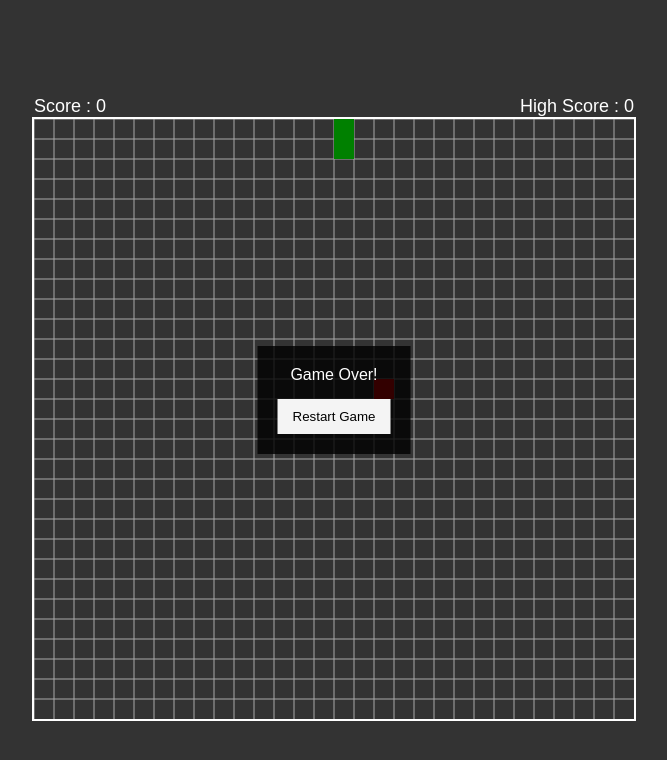
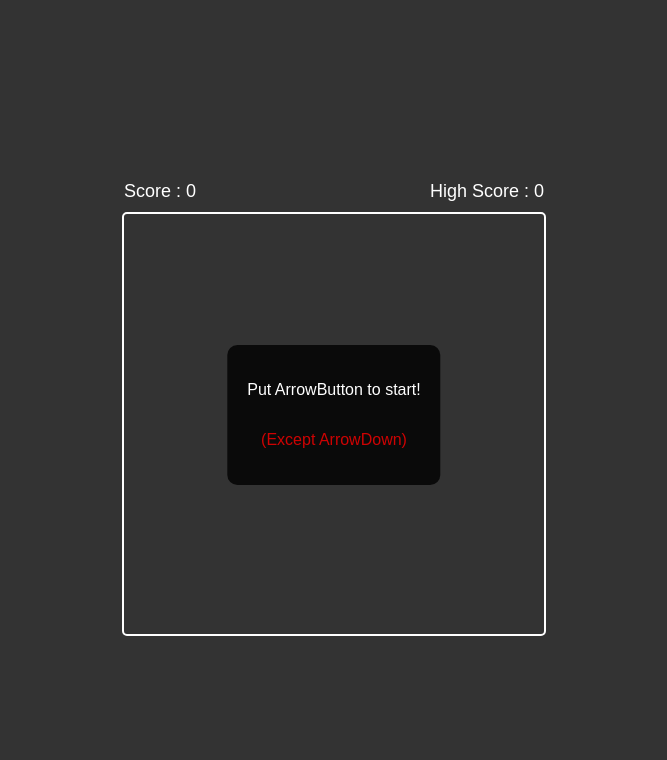
Before and after one commit to ChenBox-carton/the-webs, a plain HTML site: page snake/index.html in a window 1280 px wide. Shown: the whole page, without its empty margins (306-973 px from the left). Drawn offline with Linux system fonts and the light colour scheme.

Commit message:
add initialize screen and let initalize position to (0,0)

```diff
--- a/snake/index.html
+++ b/snake/index.html
@@ -14,10 +14,15 @@
         <div>High Score : <span id="high-score">0</span></div>
     </div>
 
-    <canvas id="gameCanvas" width="600" height="600"></canvas>
+    <canvas id="gameCanvas" width="420" height="420"></canvas>
     <div id="game-over">
         Game Over!
         <button id="restart-btn">Restart Game</button>
+    </div>
+
+    <div id="init">
+        <p>Put ArrowButton to start!</p>
+        <p class="hint"> (Except ArrowDown)</p>
     </div>
 
     <script src="script.js"></script>
--- a/snake/script.js
+++ b/snake/script.js
@@ -2,6 +2,7 @@ const canvas = document.getElementById('gameCanvas');
 const context = canvas.getContext('2d');
 const gameOverScreen = document.getElementById('game-over');
 const restartBtn = document.getElementById('restart-btn');
+const initScreen = document.getElementById('init');
 
 const GRID_SIZE = 20;
 const SNAKE_SIZE = GRID_SIZE;
@@ -38,7 +39,7 @@ function initializeGame() {
 
     // Set initial snake direction
     dx = 0;
-    dy = -GRID_SIZE;
+    dy = 0;
     blinkCounter = 0;
     score = 0;
     currentScoreElem.textContent = score;
@@ -49,6 +50,16 @@ initializeGame();
 
 // Handle keyboard inputs for snake movement
 document.addEventListener('keydown', function (event) {
+
+    // Avoid initialize put ArrowDown(will gameover)
+    if (snake.length > 1 && dx === 0 && dy === 0) {
+        if (event.key === 'ArrowDown') {
+            return;
+        }
+    }
+
+    initScreen.style.display = 'none';
+
     switch (event.key) {
         case 'ArrowUp':
             if (dy === 0) {
@@ -76,6 +87,7 @@ document.addEventListener('keydown', function (event) {
             break;
     }
 });
+
 
 // Generate a food position that doesn't collide with the snake
 function generateFoodPosition() {
@@ -117,6 +129,10 @@ function checkCollision() {
 // Main game update function
 function update() {
     if (gamePaused) return;
+
+    if (dx === 0 && dy === 0) {
+        return;
+    }
 
     // Calculate new snake head position
     const head = {
@@ -202,6 +218,7 @@ function gameWin() {
 
 // Restart game when restart button clicked
 restartBtn.addEventListener('click', function () {
+    initScreen.style.display = 'flex';
     gameOverScreen.style.display = 'none';
     gamePaused = false;
     initializeGame();
--- a/snake/style.css
+++ b/snake/style.css
@@ -12,13 +12,36 @@ body {
 
 canvas {
     border: 2px solid #fff;
+    border-radius: 5px;
 }
 
 .score {
     display: flex;
     justify-content: space-between;
-    width: 600px;
+    width: 420px;
     font-size: 18px;
+    margin-bottom: 10px;
+}
+
+#init {
+    position: absolute;
+    top: 50%;
+    left: 50%;
+    transform: translate(-50%, -50%);
+    background-color: rgba(0, 0, 0, 0.8);
+    padding: 20px;
+    margin-top: 15px;
+    color: #fff;
+    display: flex;
+    flex-direction: column;
+    justify-content: center;
+    align-items: center;
+    text-align: center;
+    border-radius: 10px;
+}
+
+.hint {
+    color: rgba(255, 0, 0, 0.8)
 }
 
 #restart-btn {
@@ -36,6 +59,7 @@ canvas {
     left: 50%;
     transform: translate(-50%, -50%);
     background-color: rgba(0, 0, 0, 0.8);
+    margin-top: 15px;
     padding: 20px;
     color: #fff;
     display: none;
@@ -43,4 +67,5 @@ canvas {
     justify-content: cneter;
     align-items: cneter;
     text-align: center;
+    border-radius: 10px;
 }
```
